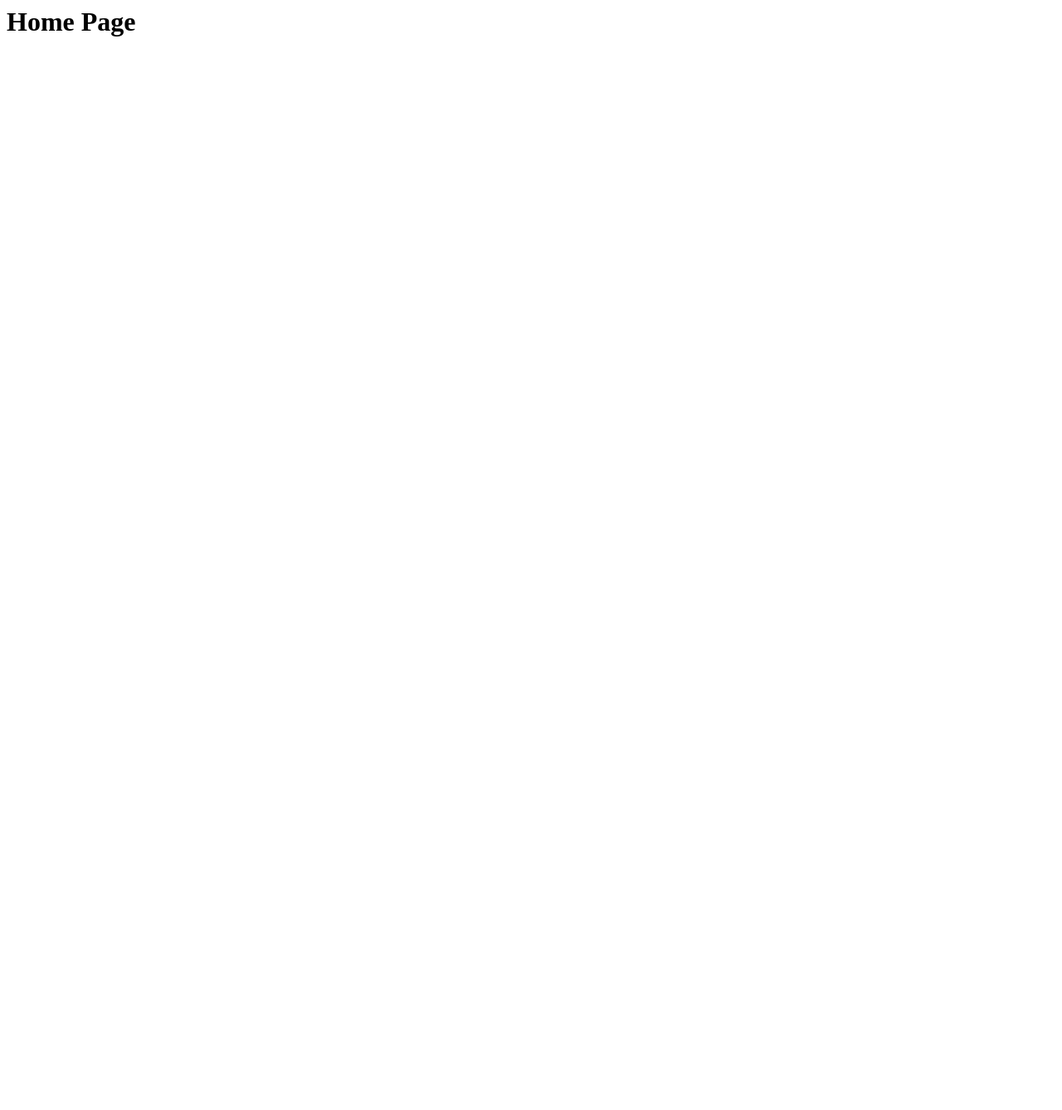
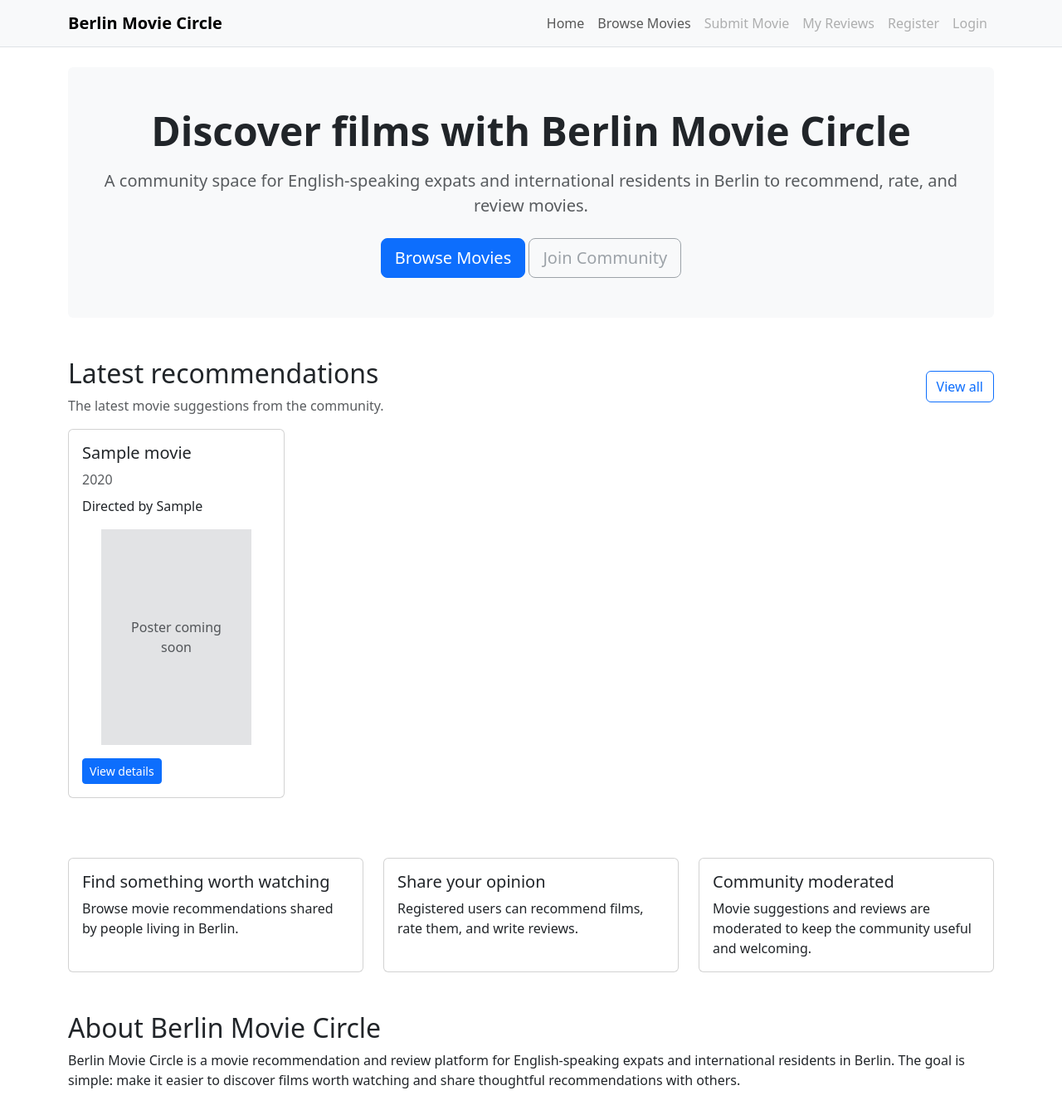
Before and after one commit to angela64711/third-milestone-project, a Django app: page / in a window 1280 px wide. Before the commit the page is almost empty. Shown: the whole page at 83% size. Before the commit the page ends 44 px from the top, so only its background shows below. Run offline with Django 4.2, Linux system fonts and the light colour scheme; tables that the repository leaves empty hold one stand-in row (values such as "Sample post").

Commit message:
Add basic Bootstrap frontend layout

```diff
--- a/movies/templates/movies/home.html
+++ /dev/null
@@ -1 +0,0 @@
-<h1>Home Page</h1>
--- /dev/null
+++ b/movies/templates/movies/index.html
@@ -0,0 +1,129 @@
+{% extends "base.html" %}
+
+{% block content %}
+
+<section class="py-5 text-center bg-light rounded">
+    <div class="container">
+        <h1 class="display-5 fw-bold">
+            Discover films with Berlin Movie Circle
+        </h1>
+
+        <p class="lead text-muted mt-3">
+            A community space for English-speaking expats and international residents in Berlin to recommend, rate, and
+            review movies.
+        </p>
+
+        <div class="mt-4">
+            <a href="{% url 'movie_list' %}" class="btn btn-primary btn-lg">
+                Browse Movies
+            </a>
+
+            <span class="btn btn-outline-secondary btn-lg disabled">
+                Join Community
+            </span>
+        </div>
+    </div>
+</section>
+
+<section class="mt-5">
+    <div class="d-flex justify-content-between align-items-center mb-3">
+        <div>
+            <h2>Latest recommendations</h2>
+            <p class="text-muted mb-0">
+                The latest movie suggestions from the community.
+            </p>
+        </div>
+
+        <a href="{% url 'movie_list' %}" class="btn btn-outline-primary">
+            View all
+        </a>
+    </div>
+
+    <div class="row g-4">
+        {% for movie in latest_movies %}
+        <div class="col-md-6 col-lg-3">
+            <div class="card h-100">
+                <div class="card-body d-flex flex-column">
+                    <h3 class="h5 card-title">
+                        {{ movie.title }}
+                    </h3>
+
+                    {% if movie.release_year %}
+                    <p class="text-muted mb-2">
+                        {{ movie.release_year }}
+                    </p>
+                    {% endif %}
+
+                    {% if movie.director %}
+                    <p class="card-text">
+                        Directed by {{ movie.director }}
+                    </p>
+                    {% endif %}
+
+                    <div class="mt-auto">
+                        <div class="bg-secondary-subtle d-flex align-items-center justify-content-center mx-auto mb-3 p-3 text-center"
+                            style="aspect-ratio: 2 / 3; width: 80%; max-height: 260px;">
+                            <span class="text-muted">Poster coming soon</span>
+                        </div>
+
+                        <a href="{% url 'movie_detail' movie.slug %}" class="btn btn-sm btn-primary">
+                            View details
+                        </a>
+                    </div>
+                </div>
+            </div>
+        </div>
+        {% empty %}
+        <div class="col">
+            <p>No approved movie recommendations yet.</p>
+        </div>
+        {% endfor %}
+    </div>
+</section>
+
+<section class="row g-4 mt-5">
+    <div class="col-md-4">
+        <div class="card h-100">
+            <div class="card-body">
+                <h2 class="h5 card-title">Find something worth watching</h2>
+                <p class="card-text">
+                    Browse movie recommendations shared by people living in Berlin.
+                </p>
+            </div>
+        </div>
+    </div>
+
+    <div class="col-md-4">
+        <div class="card h-100">
+            <div class="card-body">
+                <h2 class="h5 card-title">Share your opinion</h2>
+                <p class="card-text">
+                    Registered users can recommend films, rate them, and write reviews.
+                </p>
+            </div>
+        </div>
+    </div>
+
+    <div class="col-md-4">
+        <div class="card h-100">
+            <div class="card-body">
+                <h2 class="h5 card-title">Community moderated</h2>
+                <p class="card-text">
+                    Movie suggestions and reviews are moderated to keep the community useful and welcoming.
+                </p>
+            </div>
+        </div>
+    </div>
+</section>
+
+<section class="mt-5">
+    <h2>About Berlin Movie Circle</h2>
+    <p>
+        Berlin Movie Circle is a movie recommendation and review platform for English-speaking expats and international
+        residents in Berlin.
+        The goal is simple: make it easier to discover films worth watching and share thoughtful recommendations with
+        others.
+    </p>
+</section>
+
+{% endblock %}
--- a/movies/views.py
+++ b/movies/views.py
@@ -8,7 +8,18 @@ from .models import Movie, Review
 
 
 def home(request):
-    return render(request, "movies/home.html")
+    """
+    Display the homepage with the latest approved movie recommendations.
+    """
+    latest_movies = Movie.objects.filter(approved=True).order_by("-created_on")[:4]
+
+    return render(
+        request,
+        "movies/index.html",
+        {
+            "latest_movies": latest_movies,
+        },
+    )
 
 
 # Browse Movies Page (Class view)
--- a/templates/base.html
+++ b/templates/base.html
@@ -1,27 +1,75 @@
 <!DOCTYPE html>
 <html lang="en">
+
 <head>
     <meta charset="UTF-8">
     <meta name="viewport" content="width=device-width, initial-scale=1.0">
     <title>Berlin Movie Circle</title>
+    <!-- Bootstrap CSS -->
+    <link href="https://cdn.jsdelivr.net/npm/bootstrap@5.3.8/dist/css/bootstrap.min.css" rel="stylesheet">
 </head>
 
 <body>
 
-    <header>
-        <h1>Berlin Movie Circle</h1>
-        <nav>
-            <a href="{% url 'home' %}">Home</a>
-            |
-            <a href="{% url 'movie_list' %}">Browse Movies</a>
-        </nav>
-        <hr>
-    </header>
+    <nav class="navbar navbar-expand-lg bg-body-tertiary border-bottom">
+        <div class="container">
+            <a class="navbar-brand fw-bold" href="{% url 'home' %}">
+                Berlin Movie Circle
+            </a>
 
-    <main>
+            <button class="navbar-toggler" type="button" data-bs-toggle="collapse" data-bs-target="#navbarNav"
+                aria-controls="navbarNav" aria-expanded="false" aria-label="Toggle navigation">
+                <span class="navbar-toggler-icon"></span>
+            </button>
+
+            <div class="collapse navbar-collapse" id="navbarNav">
+                <ul class="navbar-nav ms-auto">
+                    <li class="nav-item">
+                        <a class="nav-link" href="{% url 'home' %}">
+                            Home
+                        </a>
+                    </li>
+
+                    <li class="nav-item">
+                        <a class="nav-link" href="{% url 'movie_list' %}">
+                            Browse Movies
+                        </a>
+                    </li>
+                    <li class="nav-item">
+                        <span class="nav-link disabled">
+                            Submit Movie
+                        </span>
+                    </li>
+
+                    <li class="nav-item">
+                        <span class="nav-link disabled">
+                            My Reviews
+                        </span>
+                    </li>
+
+                    <li class="nav-item">
+                        <span class="nav-link disabled">
+                            Register
+                        </span>
+                    </li>
+
+                    <li class="nav-item">
+                        <span class="nav-link disabled">
+                            Login
+                        </span>
+                    </li>
+                </ul>
+            </div>
+        </div>
+    </nav>
+
+    <main class="container my-4">
         {% block content %}
         {% endblock %}
     </main>
 
+    <!-- Bootstrap JS -->
+    <script src="https://cdn.jsdelivr.net/npm/bootstrap@5.3.8/dist/js/bootstrap.bundle.min.js"></script>
 </body>
+
 </html>
```
Also changed, not shown: movies/templates/movies/browse.html (+78 -4 lines), movies/templates/movies/movie_detail.html (+20 -3 lines).
